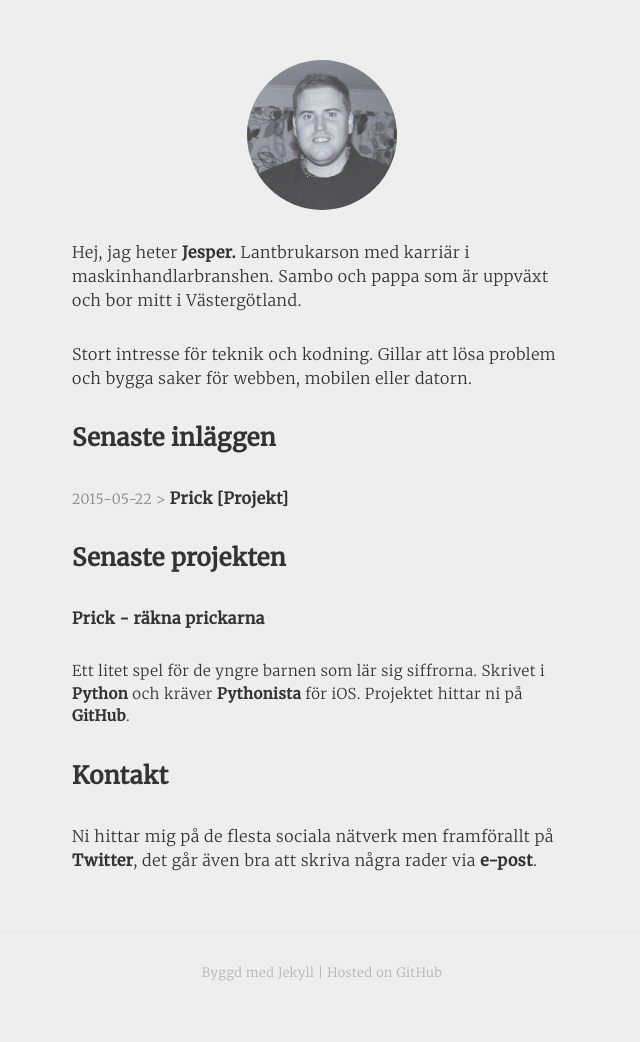
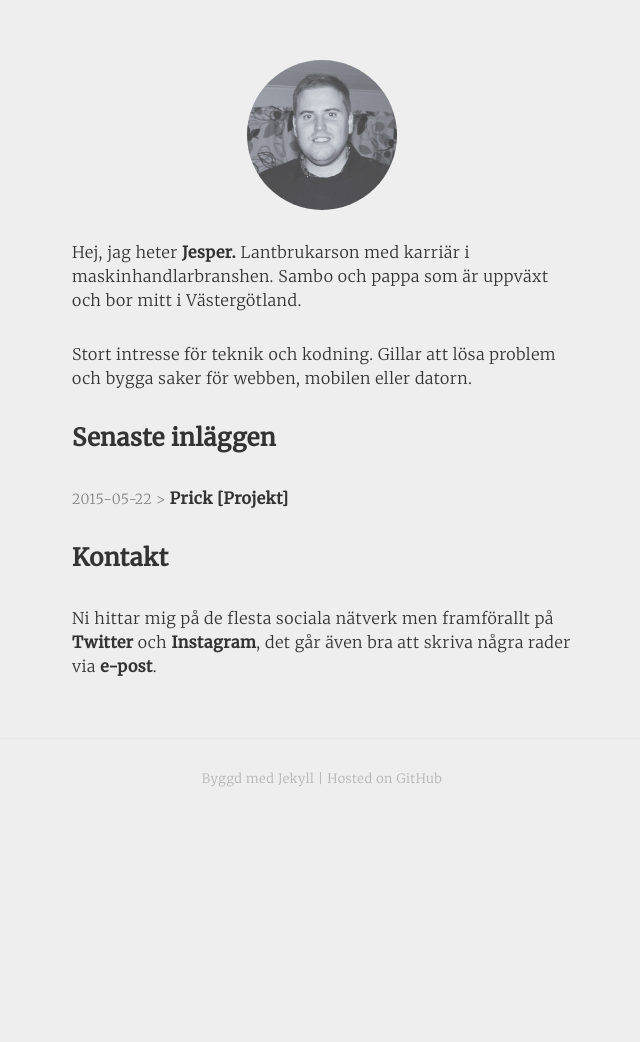
Before and after one commit to jesperpsvensson/jesperpsvensson.github.io, a Jekyll site: the page built from index.html, in a window 1280 px wide. Shown: the whole page, without its empty margins (318-958 px from the left). Built offline with Jekyll 4.4.1, drawn with Linux system fonts in a browser that asks for light colours; after the commit the page ends 900 px from its top, so only the background shows below that.

Commit message:
updated index

```diff
--- a/index.html
+++ b/index.html
@@ -16,13 +16,13 @@
       </li>
     {% endfor %}
   </ul>
-  <h2 class="bold">Senaste projekten</h2>
+  <!--<h2 class="bold">Senaste projekten</h2>
   <p class="bold">Prick - räkna prickarna</p>
   <p class="light-text">
     Ett litet spel för de yngre barnen som lär sig siffrorna. Skrivet i <a href="#">Python</a> och kräver <a href="#">Pythonista</a> för iOS. Projektet hittar ni på <a href="https://github.com/jesperpsvensson/Pythonista-scripts" target="_blank">GitHub</a>.
-  </p>
+  </p> -->
   <h2 class="bold">Kontakt</h2>
   <p>
-    Ni hittar mig på de flesta sociala nätverk men framförallt på <a href="http://twitter.com/jesperpsvensson">Twitter</a>, det går även bra att skriva några rader via <a href="mailto:jesperpsvensson@gmail.com">e-post</a>.
+    Ni hittar mig på de flesta sociala nätverk men framförallt på <a href="http://twitter.com/jesperpsvensson">Twitter</a> och <a href="http://instagram.com/jesperpsvensson">Instagram</a>, det går även bra att skriva några rader via <a href="mailto:jesperpsvensson@gmail.com">e-post</a>.
   </p>
 </div>
```
